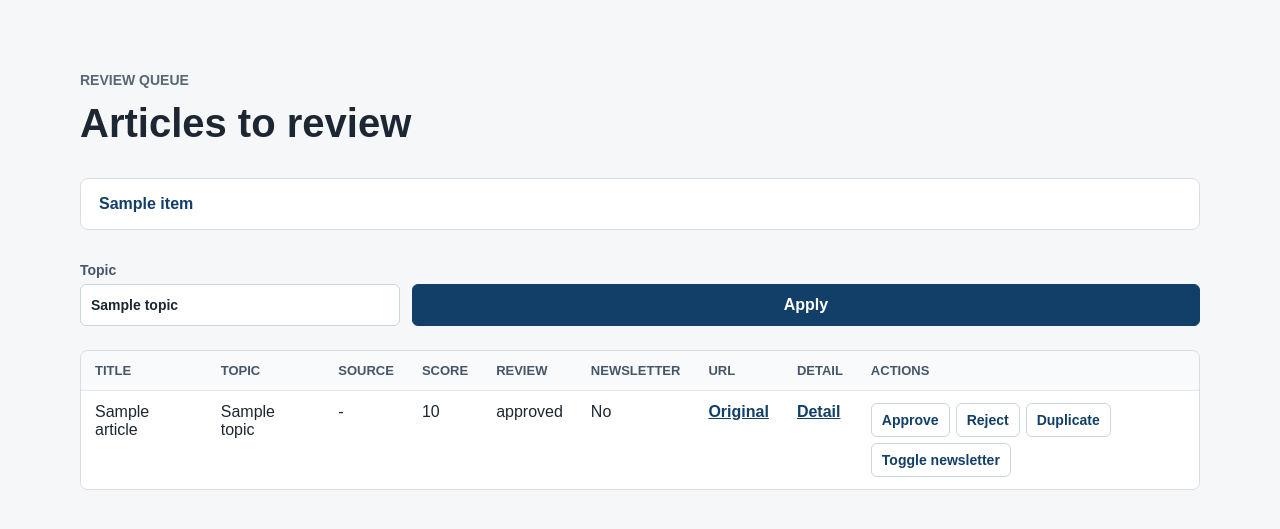
After one commit to YHC-Cheng/market-intelligence-agent, a FastAPI app: template web/templates/review_queue.html in a window 1280 px wide. The commit adds this page. Shown: the top 529 px of the page. Run offline with FastAPI, Linux system fonts and the light colour scheme; the template is opened without the code that fills it: most values are stand-ins (such as "Sample title", 1, 10 or a date in 2020).

Commit message:
Add review queue page

```diff
--- a/web/app.py
+++ b/web/app.py
@@ -1,6 +1,6 @@
 from pathlib import Path
 from typing import Optional
-from urllib.parse import quote
+from urllib.parse import quote, urlencode
 
 from fastapi import FastAPI, Form, HTTPException, Query, Request
 from fastapi.responses import HTMLResponse, RedirectResponse
@@ -25,7 +25,6 @@ NAVIGATION_ITEMS = [
 ]
 
 PLACEHOLDER_PAGES = {
-    "/review": "Review Queue",
     "/newsletter": "Newsletter Draft",
 }
 
@@ -42,6 +41,18 @@ REVIEW_STATUS_OPTIONS = [
     "needs_fix",
     "duplicate",
 ]
+
+REVIEW_QUEUE_STATUSES = {
+    "unreviewed",
+    "needs_fix",
+    "duplicate",
+}
+
+REVIEW_ACTION_STATUS_UPDATES = {
+    "approve": "approved",
+    "reject": "rejected",
+    "mark_duplicate": "duplicate",
+}
 
 
 @app.get("/", response_class=HTMLResponse)
@@ -125,6 +136,32 @@ def intake_context(
     }
 
 
+def review_queue_url(topic=None, message=None, error=None):
+    params = {}
+    if topic:
+        params["topic"] = topic
+    if message:
+        params["message"] = message
+    if error:
+        params["error"] = error
+
+    if not params:
+        return "/review"
+
+    return f"/review?{urlencode(params)}"
+
+
+def review_queue_articles(topic=None):
+    repository = get_knowledge_repository()
+    articles = repository.list_articles(topic=topic)
+    queue_articles = [
+        article
+        for article in articles
+        if article.get("review_status") in REVIEW_QUEUE_STATUSES
+    ]
+    return with_detail_hrefs(queue_articles)
+
+
 @app.get("/articles", response_class=HTMLResponse)
 async def articles(
     request: Request,
@@ -156,6 +193,97 @@ async def articles(
             "articles": with_detail_hrefs(article_list),
             "filters": filters,
         },
+    )
+
+
+@app.get("/review", response_class=HTMLResponse)
+async def review_queue(
+    request: Request,
+    topic: Optional[str] = None,
+    message: Optional[str] = None,
+    error: Optional[str] = None,
+):
+    selected_topic = clean_filter(topic)
+
+    return templates.TemplateResponse(
+        request,
+        "review_queue.html",
+        {
+            "title": "Review Queue",
+            "navigation_items": NAVIGATION_ITEMS,
+            "articles": review_queue_articles(topic=selected_topic),
+            "topic": selected_topic,
+            "message": clean_filter(message),
+            "error": clean_filter(error),
+        },
+    )
+
+
+@app.post("/review/action", response_class=HTMLResponse)
+async def review_action(
+    article_id: str = Form(default=""),
+    action: str = Form(default=""),
+    topic: str = Form(default=""),
+):
+    selected_topic = clean_filter(topic)
+    cleaned_article_id = clean_filter(article_id)
+    cleaned_action = clean_filter(action)
+
+    if cleaned_action not in {*REVIEW_ACTION_STATUS_UPDATES, "toggle_eligible"}:
+        return RedirectResponse(
+            url=review_queue_url(
+                topic=selected_topic,
+                error="Invalid review action.",
+            ),
+            status_code=303,
+        )
+
+    if cleaned_article_id is None:
+        return RedirectResponse(
+            url=review_queue_url(
+                topic=selected_topic,
+                error="Article not found.",
+            ),
+            status_code=303,
+        )
+
+    repository = get_knowledge_repository()
+    article = repository.get_article(cleaned_article_id)
+    if article is None:
+        return RedirectResponse(
+            url=review_queue_url(
+                topic=selected_topic,
+                error="Article not found.",
+            ),
+            status_code=303,
+        )
+
+    if cleaned_action == "toggle_eligible":
+        updated_article = repository.update_article_review(
+            cleaned_article_id,
+            newsletter_eligible=not article.get("newsletter_eligible", False),
+        )
+    else:
+        updated_article = repository.update_article_review(
+            cleaned_article_id,
+            review_status=REVIEW_ACTION_STATUS_UPDATES[cleaned_action],
+        )
+
+    if updated_article is None:
+        return RedirectResponse(
+            url=review_queue_url(
+                topic=selected_topic,
+                error="Article not found.",
+            ),
+            status_code=303,
+        )
+
+    return RedirectResponse(
+        url=review_queue_url(
+            topic=selected_topic,
+            message="Review queue updated.",
+        ),
+        status_code=303,
     )
 
 
--- a/web/static/style.css
+++ b/web/static/style.css
@@ -97,6 +97,10 @@ h1 {
   cursor: pointer;
 }
 
+.review-filter {
+  grid-template-columns: minmax(180px, 320px) auto;
+}
+
 .table-wrap {
   overflow-x: auto;
   border: 1px solid #d8dde3;
@@ -133,6 +137,40 @@ h1 {
 .article-table a {
   color: #113f67;
   font-weight: 700;
+}
+
+.review-table {
+  min-width: 1180px;
+}
+
+.quick-actions {
+  display: flex;
+  flex-wrap: wrap;
+  gap: 6px;
+  min-width: 260px;
+}
+
+.quick-actions form {
+  margin: 0;
+}
+
+.quick-actions button {
+  min-height: 34px;
+  border: 1px solid #cbd5e1;
+  border-radius: 6px;
+  padding: 6px 10px;
+  color: #113f67;
+  background: #ffffff;
+  font: inherit;
+  font-size: 0.875rem;
+  font-weight: 700;
+  cursor: pointer;
+}
+
+.quick-actions button:hover,
+.quick-actions button:focus {
+  border-color: #6a95b8;
+  outline: none;
 }
 
 .title-link {
@@ -364,4 +402,8 @@ h1 {
   .filter-bar {
     grid-template-columns: 1fr;
   }
+
+  .review-filter {
+    grid-template-columns: 1fr;
+  }
 }
--- /dev/null
+++ b/web/templates/review_queue.html
@@ -0,0 +1,105 @@
+{% extends "layout.html" %}
+
+{% block content %}
+  <p class="eyebrow">Review Queue</p>
+  <h1>Articles to review</h1>
+
+  <nav class="nav-links compact-nav" aria-label="Main navigation">
+    {% for item in navigation_items %}
+      <a href="{{ item.href }}">{{ item.label }}</a>
+    {% endfor %}
+  </nav>
+
+  {% if message %}
+    <div class="success-message" role="status">{{ message }}</div>
+  {% endif %}
+
+  {% if error %}
+    <div class="error-message" role="alert">{{ error }}</div>
+  {% endif %}
+
+  <form class="filter-bar review-filter" method="get" action="/review">
+    <label>
+      <span>Topic</span>
+      <input type="search" name="topic" value="{{ topic or '' }}">
+    </label>
+    <button type="submit">Apply</button>
+  </form>
+
+  {% if articles %}
+    <div class="table-wrap">
+      <table class="article-table review-table">
+        <thead>
+          <tr>
+            <th scope="col">Title</th>
+            <th scope="col">Topic</th>
+            <th scope="col">Source</th>
+            <th scope="col">Score</th>
+            <th scope="col">Review</th>
+            <th scope="col">Newsletter</th>
+            <th scope="col">URL</th>
+            <th scope="col">Detail</th>
+            <th scope="col">Actions</th>
+          </tr>
+        </thead>
+        <tbody>
+          {% for article in articles %}
+            {% set score = article.get("score") %}
+            {% if score is none %}
+              {% set score = article.get("ranking_score") %}
+            {% endif %}
+            <tr>
+              <td>{{ article.get("title") or "Untitled" }}</td>
+              <td>{{ article.get("topic") or "-" }}</td>
+              <td>{{ article.get("source") or "-" }}</td>
+              <td>{{ score if score is not none and score != "" else "-" }}</td>
+              <td>{{ article.get("review_status") or "-" }}</td>
+              <td>{{ "Yes" if article.get("newsletter_eligible") else "No" }}</td>
+              <td>
+                {% if article.get("url") %}
+                  <a href="{{ article.get('url') }}" target="_blank" rel="noopener noreferrer">Original</a>
+                {% else %}
+                  -
+                {% endif %}
+              </td>
+              <td><a href="{{ article.detail_href }}">Detail</a></td>
+              <td>
+                <div class="quick-actions">
+                  <form method="post" action="/review/action">
+                    <input type="hidden" name="article_id" value="{{ article.get('id') }}">
+                    <input type="hidden" name="topic" value="{{ topic or '' }}">
+                    <input type="hidden" name="action" value="approve">
+                    <button type="submit">Approve</button>
+                  </form>
+                  <form method="post" action="/review/action">
+                    <input type="hidden" name="article_id" value="{{ article.get('id') }}">
+                    <input type="hidden" name="topic" value="{{ topic or '' }}">
+                    <input type="hidden" name="action" value="reject">
+                    <button type="submit">Reject</button>
+                  </form>
+                  <form method="post" action="/review/action">
+                    <input type="hidden" name="article_id" value="{{ article.get('id') }}">
+                    <input type="hidden" name="topic" value="{{ topic or '' }}">
+                    <input type="hidden" name="action" value="mark_duplicate">
+                    <button type="submit">Duplicate</button>
+                  </form>
+                  <form method="post" action="/review/action">
+                    <input type="hidden" name="article_id" value="{{ article.get('id') }}">
+                    <input type="hidden" name="topic" value="{{ topic or '' }}">
+                    <input type="hidden" name="action" value="toggle_eligible">
+                    <button type="submit">Toggle newsletter</button>
+                  </form>
+                </div>
+              </td>
+            </tr>
+          {% endfor %}
+        </tbody>
+      </table>
+    </div>
+  {% else %}
+    <section class="empty-state" aria-live="polite">
+      <h2>No articles waiting for review</h2>
+      <p>The queue is clear for the selected filters.</p>
+    </section>
+  {% endif %}
+{% endblock %}
```
Also changed, not shown: tests/test_review_queue.py (added, +249 -0 lines).
